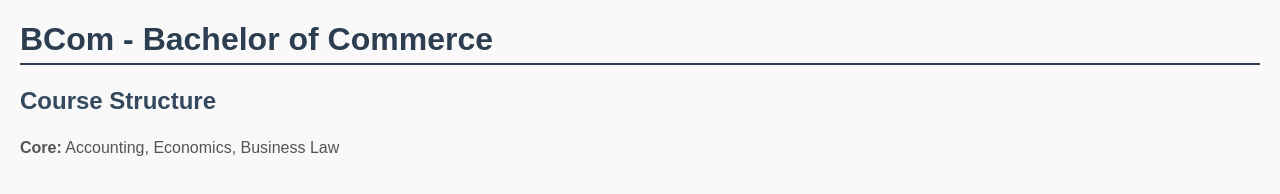
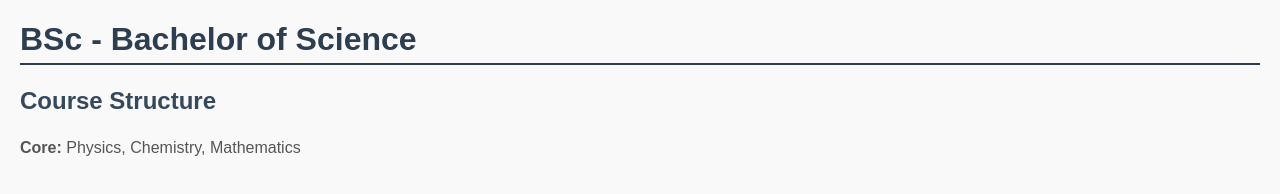
Before and after one commit to MAP0718/Abhishekrepo, a plain HTML site: page topic_bsc.html in a window 1280 px wide. Drawn offline with Linux system fonts and the light colour scheme.

Commit message:
bsc added

```diff
--- a/topic_bsc.html
+++ b/topic_bsc.html
@@ -4,8 +4,8 @@
     <link rel="stylesheet" href="style.css">
   </head>
 <body>
-  <h1>BCom - Bachelor of Commerce</h1>
+  <h1>BSc - Bachelor of Science</h1>
   <h2>Course Structure</h2>
-  <p><strong>Core:</strong> Accounting, Economics, Business Law</p>
+  <p><strong>Core:</strong> Physics, Chemistry, Mathematics</p>
 </body>
 </html>
```
